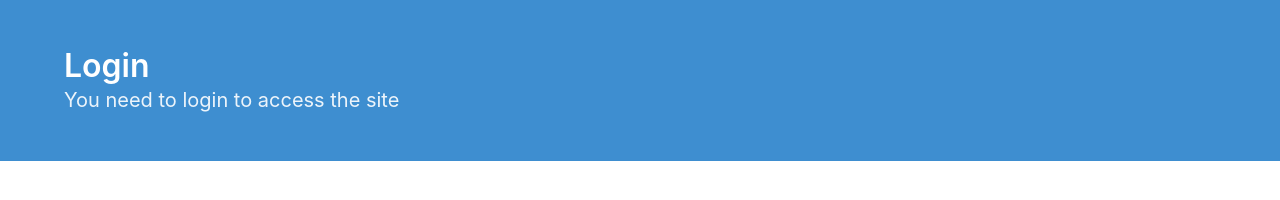
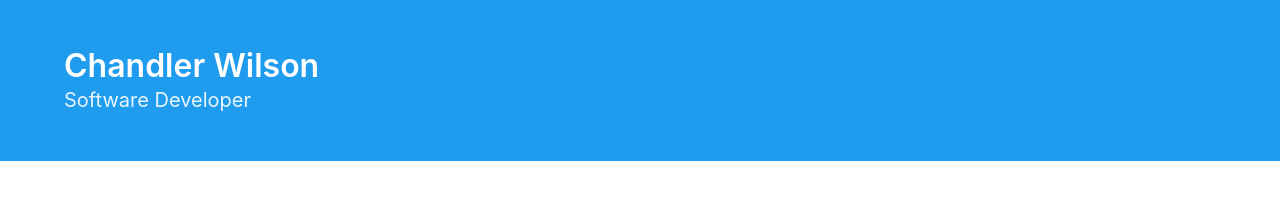
Before and after one commit to Chandler9Wilson/personal-site, a website: page src/index.html in a window 1280 px wide. Drawn offline with nearby package versions, Linux system fonts and the light colour scheme.

Commit message:
Moved bulma to npm install instead of CDN, Added titles and subtitles

```diff
--- a/src/index.html
+++ b/src/index.html
@@ -7,8 +7,9 @@
 
   <!-- TODO add favicon -->
   <link rel="icon" href="#">
+  <title>Chandler Wilson</title>
 
-  <link rel="stylesheet" type="text/css" href="https://cdnjs.cloudflare.com/ajax/libs/bulma/0.6.2/css/bulma.css">
+  <link rel="stylesheet" type="text/css" href="node_modules/bulma/css/bulma.css">
 </head>
 
 <body>
@@ -16,10 +17,10 @@
     <div class="hero-body">
       <div class="container">
         <h1 class="title">
-          Login
+          Chandler Wilson
         </h1>
         <h2 class="subtitle">
-          You need to login to access the site
+          Software Developer
         </h2>
       </div>
     </div>
```
